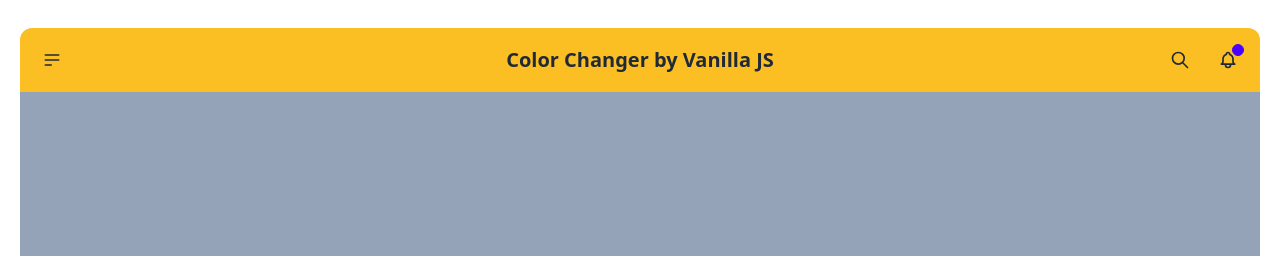
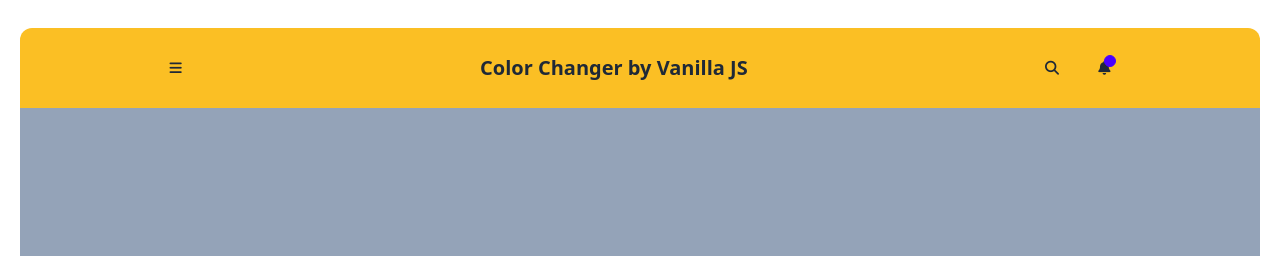
Before and after one commit to moudud-hoq/js-40-projects, a plain HTML site: page index.html in a window 1280 px wide. Shown: the top 256 px of the page. Drawn offline with nearby package versions, Linux system fonts and the light colour scheme.

Commit message:
Few design Update

```diff
--- a/index.html
+++ b/index.html
@@ -19,31 +19,25 @@
       rel="stylesheet"
       href="https://fonts.googleapis.com/css2?family=Material+Symbols+Outlined:opsz,wght,FILL,GRAD@20..48,100..700,0..1,-50..200"
     />
+
+    <!-- FontAwesome -->
+    <script
+      src="https://kit.fontawesome.com/1245162259.js"
+      crossorigin="anonymous"
+    ></script>
   </head>
   <body class="container mx-auto p-5 mt-2">
     <!-- Navbar Start -->
-    <div class="navbar bg-amber-400 rounded-t-xl">
-      <div class="navbar-start">
+    <nav class="bg-amber-400 rounded-t-xl py-4">
+      <div class="flex flex-col md:flex-row justify-around items-center">
+        <div class="">
           <div class="dropdown">
             <div tabindex="0" role="button" class="btn btn-ghost btn-circle">
-            <svg
-              xmlns="http://www.w3.org/2000/svg"
-              class="h-5 w-5"
-              fill="none"
-              viewBox="0 0 24 24"
-              stroke="currentColor"
-            >
-              <path
-                stroke-linecap="round"
-                stroke-linejoin="round"
-                stroke-width="2"
-                d="M4 6h16M4 12h16M4 18h7"
-              />
-            </svg>
+              <i class="fa-solid fa-bars"></i>
             </div>
             <ul
               tabindex="0"
-            class="menu menu-sm dropdown-content mt-3 z-[1] p-2 shadow bg-base-100 rounded-box w-52"
+              class="menu menu-sm dropdown-content mt-3 z-[1] p-2 w-52 font-bold"
             >
               <li><a>Homepage</a></li>
               <li><a>Portfolio</a></li>
@@ -51,55 +45,28 @@
             </ul>
           </div>
         </div>
-      <div class="navbar-center">
+
+        <div class="">
           <a class="btn btn-ghost text-xl">Color Changer by Vanilla JS</a>
         </div>
-      <div class="navbar-end">
+
+        <div class="">
           <button class="btn btn-ghost btn-circle">
-          <svg
-            xmlns="http://www.w3.org/2000/svg"
-            class="h-5 w-5"
-            fill="none"
-            viewBox="0 0 24 24"
-            stroke="currentColor"
-          >
-            <path
-              stroke-linecap="round"
-              stroke-linejoin="round"
-              stroke-width="2"
-              d="M21 21l-6-6m2-5a7 7 0 11-14 0 7 7 0 0114 0z"
-            />
-          </svg>
+            <i class="fa-solid fa-magnifying-glass"></i>
           </button>
           <button class="btn btn-ghost btn-circle">
             <div class="indicator">
-            <svg
-              xmlns="http://www.w3.org/2000/svg"
-              class="h-5 w-5"
-              fill="none"
-              viewBox="0 0 24 24"
-              stroke="currentColor"
-            >
-              <path
-                stroke-linecap="round"
-                stroke-linejoin="round"
-                stroke-width="2"
-                d="M15 17h5l-1.405-1.405A2.032 2.032 0 0118 14.158V11a6.002 6.002 0 00-4-5.659V5a2 2 0 10-4 0v.341C7.67 6.165 6 8.388 6 11v3.159c0 .538-.214 1.055-.595 1.436L4 17h5m6 0v1a3 3 0 11-6 0v-1m6 0H9"
-              />
-            </svg>
+              <i class="fa-solid fa-bell"></i>
               <span class="badge badge-xs badge-primary indicator-item"></span>
             </div>
           </button>
         </div>
       </div>
+    </nav>
     <!-- Navbar End -->
 
     <!-- Hero Start -->
-    <div
-      id="hero"
-      class="hero min-h-screen rounded-b-xl bg-slate-400"
-      style="background-color: "
-    >
+    <div id="hero" class="hero min-h-screen rounded-b-xl bg-slate-400">
       <div class="bg-opacity-60"></div>
       <div class="hero-content text-neutral-content">
         <div class="max-w-md">
@@ -115,7 +82,12 @@
             <li class="">array.length</li>
           </ul>
           <div class="flex items-center flex-col gap-3">
-            <div id="show-the-color-name" class="badge badge-ghost p-5 font-bold">Look here the color name</div>
+            <div
+              id="show-the-color-name"
+              class="badge badge-ghost p-5 font-bold"
+            >
+              Look here the color name
+            </div>
             <div>
               <button id="change-color" class="btn btn-primary">
                 Click Here to do change the BG color
```
Lines whose indentation alone changed are shown as unchanged.
